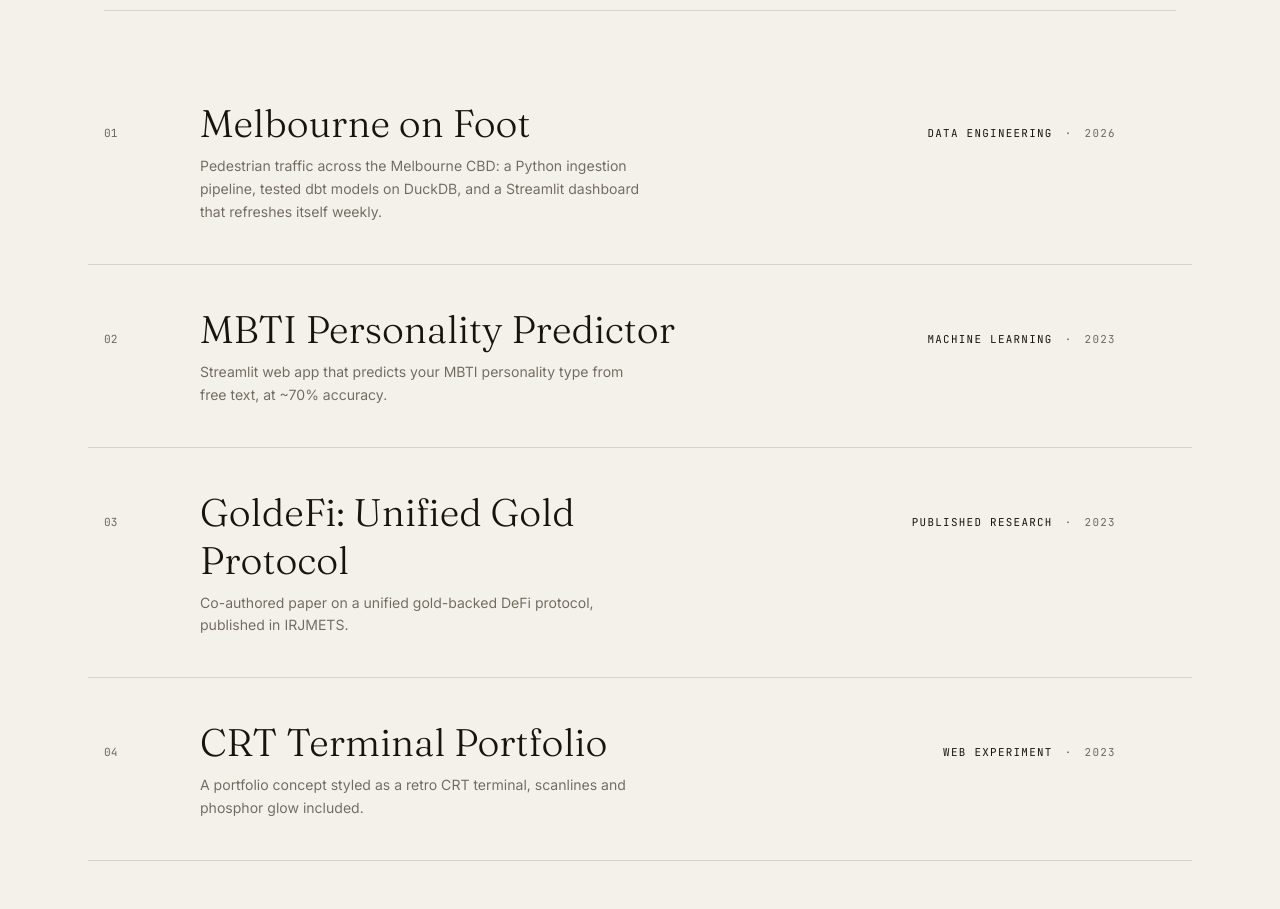
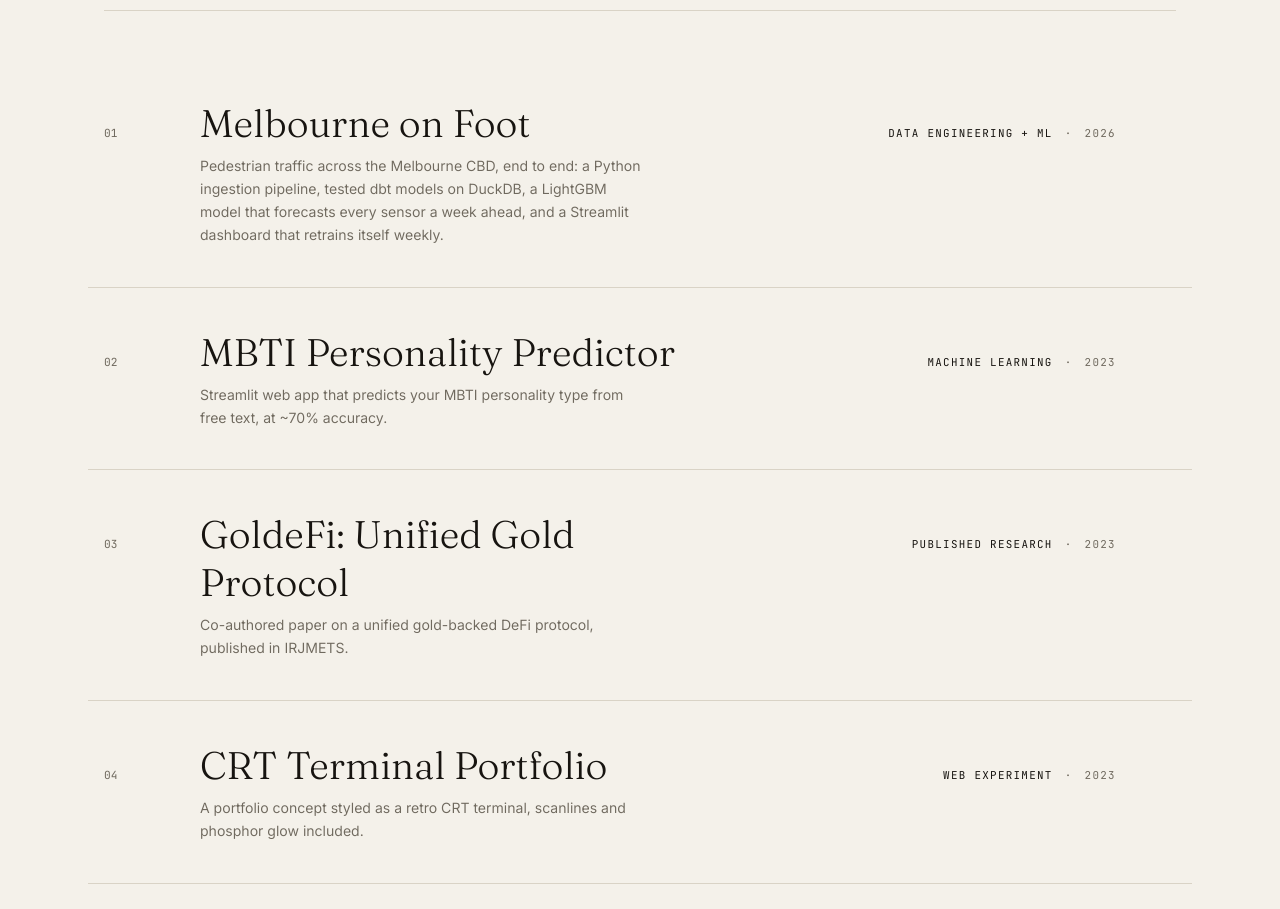
Before and after one commit to atmozki/portfolioV2, a React (Vite) app: page / in a window 1280 px wide. Shown: the part 2260-3169 px from the top of the page. Built offline with nearby package versions, Linux system fonts and the light colour scheme.

Commit message:
Add the week-ahead forecast to the Melbourne on Foot card

```diff
--- a/src/content.js
+++ b/src/content.js
@@ -75,10 +75,10 @@ export const content = {
   works: [
     {
       title: 'Melbourne on Foot',
-      kind: 'Data engineering',
+      kind: 'Data engineering + ML',
       year: '2026',
-      desc: 'Pedestrian traffic across the Melbourne CBD: a Python ingestion pipeline, tested dbt models on DuckDB, and a Streamlit dashboard that refreshes itself weekly.',
-      tags: ['Python', 'dbt + DuckDB', 'Streamlit'],
+      desc: 'Pedestrian traffic across the Melbourne CBD, end to end: a Python ingestion pipeline, tested dbt models on DuckDB, a LightGBM model that forecasts every sensor a week ahead, and a Streamlit dashboard that retrains itself weekly.',
+      tags: ['Python', 'dbt + DuckDB', 'LightGBM', 'Streamlit'],
       href: 'https://melbourne-on-foot-atmozki.streamlit.app',
       cta: 'Open the dashboard',
       img: melbourneImg,
```
